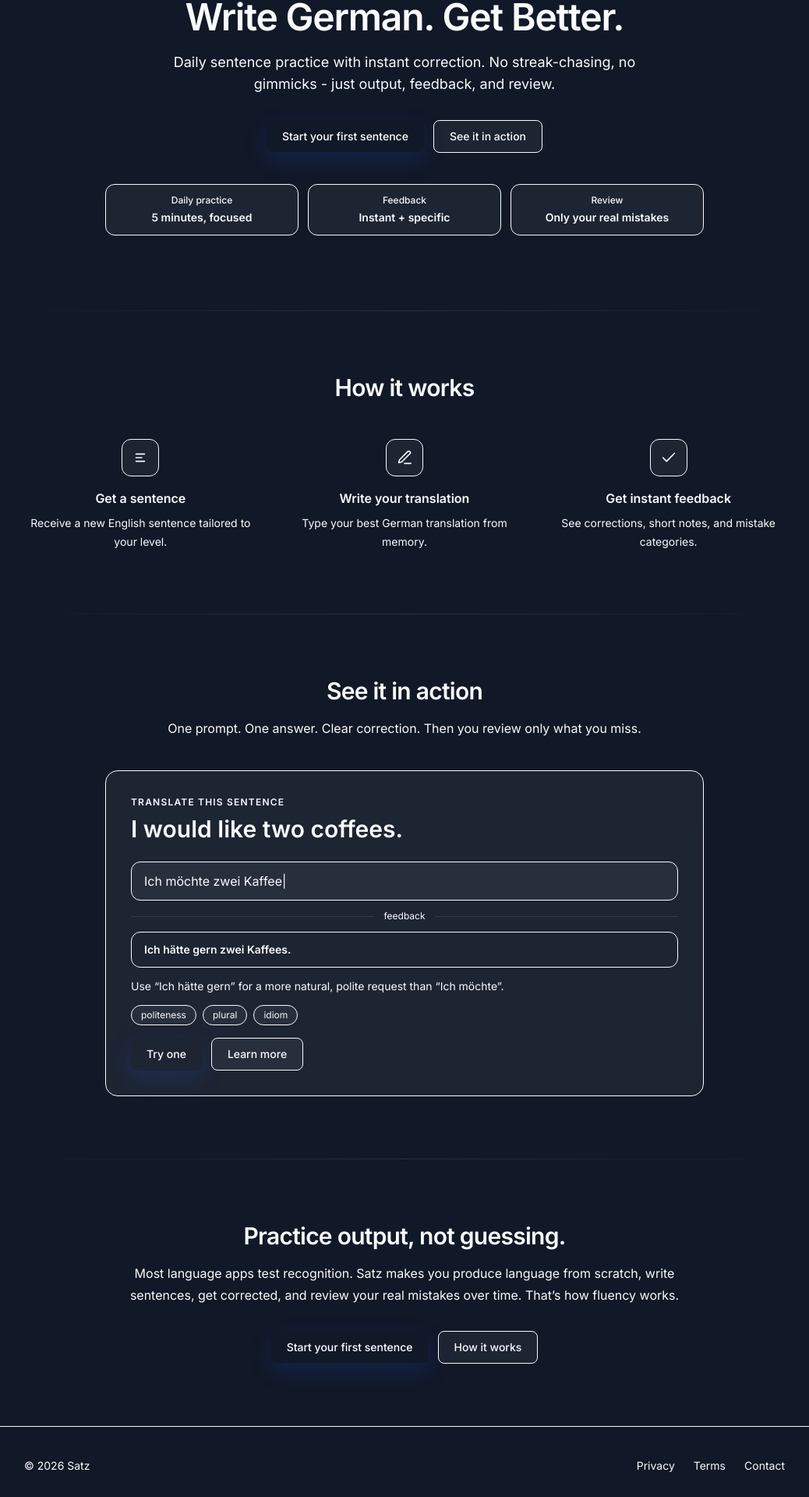
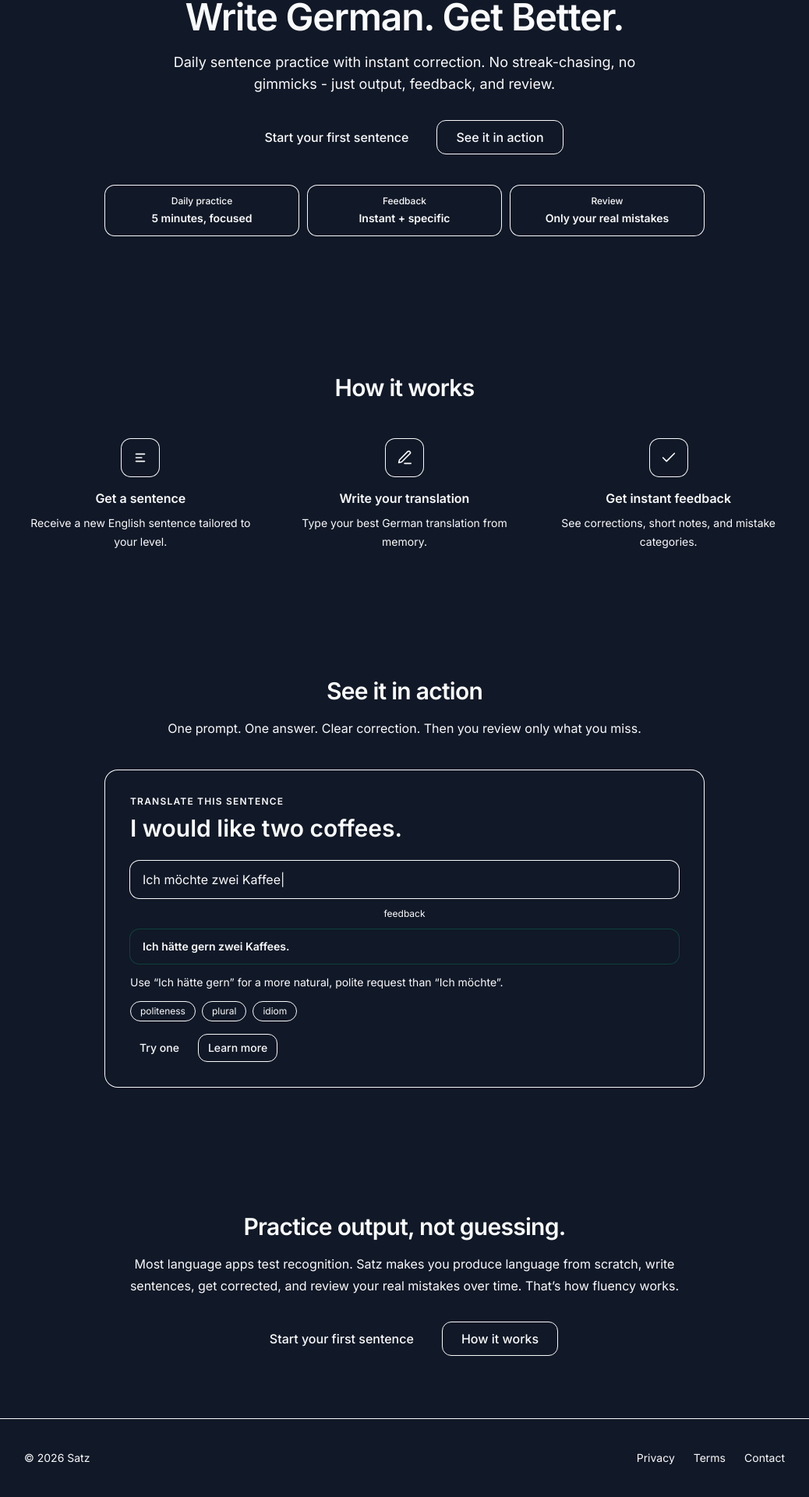
Before and after one commit to beingbiplov/Satz, a Next.js app: page / in a window 1280 px wide. Shown: the part 213-2133 px from the top of the page at 78% size, without its empty margins (121-1159 px from the left). Built offline with nearby package versions, Linux system fonts and the light colour scheme.

Commit message:
feat: Integrate Button component and enhance styling across the HomePage

```diff
--- a/app/page.tsx
+++ b/app/page.tsx
@@ -1,4 +1,5 @@
 import Link from "next/link";
+import { Button } from "@/components/common/button";
 
 function Container({ children }: { children: React.ReactNode }) {
   return <div className='mx-auto w-full max-w-5xl px-6'>{children}</div>;
@@ -6,43 +7,21 @@ function Container({ children }: { children: React.ReactNode }) {
 
 function Divider() {
   return (
-    <div className='mx-auto h-px w-full max-w-5xl bg-gradient-to-r from-transparent via-white/10 to-transparent' />
+    <div className='mx-auto h-px w-full max-w-5xl bg-gradient-to-r from-transparent via-border/70 to-transparent' />
   );
 }
 
 function Pill({ children }: { children: React.ReactNode }) {
   return (
-    <span className='inline-flex items-center rounded-full border border-satz-border/60 bg-white/5 px-3 py-1 text-xs text-satz-muted'>
+    <span className='inline-flex items-center rounded-full border border-border/60 bg-muted/10 px-3 py-1 text-xs text-muted-foreground'>
       {children}
     </span>
   );
 }
 
-function Button({
-  children,
-  href,
-  variant = "primary",
-}: {
-  children: React.ReactNode;
-  href: string;
-  variant?: "primary" | "secondary";
-}) {
-  const base =
-    "inline-flex items-center justify-center rounded-lg px-5 py-2.5 text-sm font-medium transition focus:outline-none focus:ring-2 focus:ring-satz-blue/60 focus:ring-offset-0 active:translate-y-[1px]";
-  const styles =
-    variant === "primary"
-      ? "bg-satz-blue text-white hover:bg-satz-blue/90 shadow-[0_10px_30px_rgba(37,99,235,0.18)]"
-      : "border border-satz-border/70 bg-white/5 text-satz-text hover:bg-white/10";
-  return (
-    <Link className={`${base} ${styles}`} href={href}>
-      {children}
-    </Link>
-  );
-}
-
 function NavLink({ href, children }: { href: string; children: React.ReactNode }) {
   return (
-    <Link href={href} className='text-sm text-satz-muted transition hover:text-satz-text'>
+    <Link href={href} className='text-sm text-muted-foreground transition-colors hover:text-foreground'>
       {children}
     </Link>
   );
@@ -55,8 +34,9 @@ function Icon({ path }: { path: string }) {
       height='22'
       viewBox='0 0 24 24'
       fill='none'
-      className='text-satz-muted'
+      className='text-muted-foreground'
       xmlns='http://www.w3.org/2000/svg'
+      aria-hidden='true'
     >
       <path d={path} stroke='currentColor' strokeWidth='1.8' strokeLinecap='round' strokeLinejoin='round' />
     </svg>
@@ -66,49 +46,50 @@ function Icon({ path }: { path: string }) {
 function Step({ title, desc, icon }: { title: string; desc: string; icon: React.ReactNode }) {
   return (
     <div className='group flex flex-col items-center text-center'>
-      <div className='mb-4 flex h-12 w-12 items-center justify-center rounded-xl border border-satz-border/60 bg-white/5 transition group-hover:bg-white/7'>
+      <div className='mb-4 flex h-12 w-12 items-center justify-center rounded-xl bg-card/70 ring-1 ring-border/40 transition-colors group-hover:bg-card/90'>
         {icon}
       </div>
-      <div className='text-base font-semibold text-satz-text'>{title}</div>
-      <p className='mt-2 max-w-xs text-sm leading-6 text-satz-muted'>{desc}</p>
+      <div className='text-base font-semibold text-foreground'>{title}</div>
+      <p className='mt-2 max-w-xs text-sm leading-6 text-muted-foreground'>{desc}</p>
     </div>
   );
 }
 
 function Stat({ label, value }: { label: string; value: string }) {
   return (
-    <div className='rounded-xl border border-satz-border/60 bg-white/5 px-4 py-3'>
-      <div className='text-xs font-medium text-satz-muted'>{label}</div>
-      <div className='mt-1 text-sm font-semibold text-satz-text'>{value}</div>
+    <div className='rounded-xl bg-card/70 px-4 py-3 ring-1 ring-border/40'>
+      <div className='text-xs font-medium text-muted-foreground'>{label}</div>
+      <div className='mt-1 text-sm font-semibold text-foreground'>{value}</div>
     </div>
   );
 }
 
 function MockCard() {
   return (
-    <div className='rounded-2xl border border-satz-border/60 bg-white/5 p-6 shadow-[0_0_0_1px_rgba(255,255,255,0.02)] sm:p-8'>
-      <div className='text-xs font-semibold tracking-widest text-satz-muted'>TRANSLATE THIS SENTENCE</div>
+    <div className='rounded-2xl bg-card/70 p-6 shadow-sm ring-1 ring-border/40 sm:p-8'>
+      <div className='text-xs font-semibold tracking-widest text-muted-foreground'>TRANSLATE THIS SENTENCE</div>
 
-      <div className='mt-2 text-2xl font-semibold text-satz-text sm:text-3xl'>I would like two coffees.</div>
+      <div className='mt-2 text-2xl font-semibold text-foreground sm:text-3xl'>I would like two coffees.</div>
 
       <div className='mt-6 grid gap-3'>
-        <div className='rounded-xl border border-satz-border/60 bg-white/5 px-4 py-3 text-satz-muted'>
+        <div className='rounded-xl bg-muted/10 px-4 py-3 text-muted-foreground ring-1 ring-border/40'>
           Ich möchte zwei Kaffee<span className='animate-pulse'>|</span>
         </div>
 
         <div className='flex items-center gap-3'>
-          <div className='h-px flex-1 bg-white/10' />
-          <div className='text-xs text-satz-muted'>feedback</div>
-          <div className='h-px flex-1 bg-white/10' />
+          <div className='h-px flex-1 bg-border/60' />
+          <div className='text-xs text-muted-foreground'>feedback</div>
+          <div className='h-px flex-1 bg-border/60' />
         </div>
 
-        <div className='rounded-xl border border-satz-green/30 bg-satz-green/10 px-4 py-3'>
-          <div className='text-sm font-semibold text-satz-green'>Ich hätte gern zwei Kaffees.</div>
+        {/* subtle “correct” accent to break monotony */}
+        <div className='rounded-xl bg-muted/10 px-4 py-3 ring-1 ring-emerald-500/25'>
+          <div className='text-sm font-semibold text-foreground'>Ich hätte gern zwei Kaffees.</div>
         </div>
 
-        <p className='text-sm leading-6 text-satz-muted'>
-          Use <span className='text-satz-text'>“Ich hätte gern”</span> for a more natural, polite request than{" "}
-          <span className='text-satz-text'>“Ich möchte”</span>.
+        <p className='text-sm leading-6 text-muted-foreground'>
+          Use <span className='text-foreground'>“Ich hätte gern”</span> for a more natural, polite request than{" "}
+          <span className='text-foreground'>“Ich möchte”</span>.
         </p>
 
         <div className='flex flex-wrap gap-2'>
@@ -117,9 +98,11 @@ function MockCard() {
           <Pill>idiom</Pill>
         </div>
 
-        <div className='mt-1 flex gap-3'>
-          <Button href='/app'>Try one</Button>
-          <Button href='#how' variant='secondary'>
+        <div className='mt-1 flex flex-wrap gap-3'>
+          <Button href='/app' size='sm'>
+            Try one
+          </Button>
+          <Button href='#how' variant='outline' size='sm'>
             Learn more
           </Button>
         </div>
@@ -130,30 +113,35 @@ function MockCard() {
 
 export default function HomePage() {
   return (
-    <main className='min-h-screen overflow-hidden'>
-      {/* Subtle hero glow */}
-      <div aria-hidden className='pointer-events-none absolute inset-0'>
-        <div className='absolute left-1/2 top-[-180px] h-[420px] w-[420px] -translate-x-1/2 rounded-full bg-satz-blue/10 blur-3xl' />
-        <div className='absolute left-[20%] top-[120px] h-[260px] w-[260px] rounded-full bg-satz-green/7 blur-3xl' />
+    <main className='min-h-screen bg-background text-foreground'>
+      {/* Subtle hero glow (less intense, slightly off-center) */}
+      <div aria-hidden className='pointer-events-none absolute inset-0 overflow-hidden'>
+        <div className='absolute left-[55%] top-[-260px] h-[620px] w-[620px] -translate-x-1/2 rounded-full bg-primary/10 blur-3xl' />
       </div>
 
       {/* Header */}
-      <header className='relative border-b border-satz-border/50'>
+      <header className='relative border-b border-border/50'>
         <Container>
           <div className='flex h-16 items-center justify-between'>
             <div className='flex items-center gap-8'>
-              <div className='text-lg font-semibold tracking-tight'>Satz</div>
+              <Link href='/' className='text-lg font-semibold tracking-tight transition-opacity hover:opacity-80'>
+                Satz
+              </Link>
+
               <nav className='hidden items-center gap-6 md:flex'>
                 <NavLink href='#how'>How it works</NavLink>
                 <NavLink href='#demo'>Demo</NavLink>
                 <NavLink href='#why'>Why Satz</NavLink>
               </nav>
             </div>
+
             <div className='flex items-center gap-2'>
-              <Button href='/app' variant='secondary'>
+              <Button href='/login' variant='ghost' size='sm'>
                 Sign in
               </Button>
-              <Button href='/app'>Start writing</Button>
+              <Button href='/app' size='sm'>
+                Start writing
+              </Button>
             </div>
           </div>
         </Container>
@@ -167,19 +155,20 @@ export default function HomePage() {
 
             <h1 className='mt-6 text-4xl font-semibold tracking-tight sm:text-5xl'>Write German. Get Better.</h1>
 
-            <p className='mt-5 max-w-2xl text-base leading-7 text-satz-muted sm:text-lg'>
+            <p className='mt-5 max-w-2xl text-base leading-7 text-muted-foreground sm:text-lg'>
               Daily sentence practice with instant correction. No streak-chasing, no gimmicks - just output, feedback,
               and review.
             </p>
 
             <div className='mt-8 flex flex-wrap items-center justify-center gap-3'>
-              <Button href='/app'>Start your first sentence</Button>
-              <Button href='#demo' variant='secondary'>
+              <Button href='/app' size='lg'>
+                Start your first sentence
+              </Button>
+              <Button href='#demo' variant='outline' size='lg'>
                 See it in action
               </Button>
             </div>
 
-            {/* Trust cues */}
             <div className='mt-10 grid w-full max-w-3xl grid-cols-1 gap-3 sm:grid-cols-3'>
               <Stat label='Daily practice' value='5 minutes, focused' />
               <Stat label='Feedback' value='Instant + specific' />
@@ -222,7 +211,7 @@ export default function HomePage() {
       <section id='demo' className='py-16 sm:py-20'>
         <Container>
           <h2 className='text-center text-3xl font-semibold tracking-tight'>See it in action</h2>
-          <p className='mx-auto mt-4 max-w-2xl text-center text-base leading-7 text-satz-muted'>
+          <p className='mx-auto mt-4 max-w-2xl text-center text-base leading-7 text-muted-foreground'>
             One prompt. One answer. Clear correction. Then you review only what you miss.
           </p>
 
@@ -241,14 +230,16 @@ export default function HomePage() {
         <Container>
           <div className='mx-auto max-w-3xl text-center'>
             <h2 className='text-3xl font-semibold tracking-tight'>Practice output, not guessing.</h2>
-            <p className='mt-4 text-base leading-7 text-satz-muted'>
+            <p className='mt-4 text-base leading-7 text-muted-foreground'>
               Most language apps test recognition. Satz makes you produce language from scratch, write sentences, get
               corrected, and review your real mistakes over time. That’s how fluency works.
             </p>
 
-            <div className='mt-8 flex items-center justify-center gap-3'>
-              <Button href='/app'>Start your first sentence</Button>
-              <Button href='#how' variant='secondary'>
+            <div className='mt-8 flex flex-wrap items-center justify-center gap-3'>
+              <Button href='/app' size='lg'>
+                Start your first sentence
+              </Button>
+              <Button href='#how' variant='outline' size='lg'>
                 How it works
               </Button>
             </div>
@@ -257,19 +248,19 @@ export default function HomePage() {
       </section>
 
       {/* Footer */}
-      <footer className='border-t border-satz-border/50 py-10'>
+      <footer className='border-t border-border/50 py-10'>
         <Container>
           <div className='flex flex-col items-center justify-between gap-6 sm:flex-row'>
-            <div className='text-sm text-satz-muted'>© {new Date().getFullYear()} Satz</div>
+            <div className='text-sm text-muted-foreground'>© {new Date().getFullYear()} Satz</div>
 
-            <div className='flex items-center gap-6 text-sm text-satz-muted'>
-              <Link className='hover:text-satz-text' href='/privacy'>
+            <div className='flex items-center gap-6 text-sm text-muted-foreground'>
+              <Link className='transition-colors hover:text-foreground' href='/privacy'>
                 Privacy
               </Link>
-              <Link className='hover:text-satz-text' href='/terms'>
+              <Link className='transition-colors hover:text-foreground' href='/terms'>
                 Terms
               </Link>
-              <Link className='hover:text-satz-text' href='/contact'>
+              <Link className='transition-colors hover:text-foreground' href='/contact'>
                 Contact
               </Link>
             </div>
```
